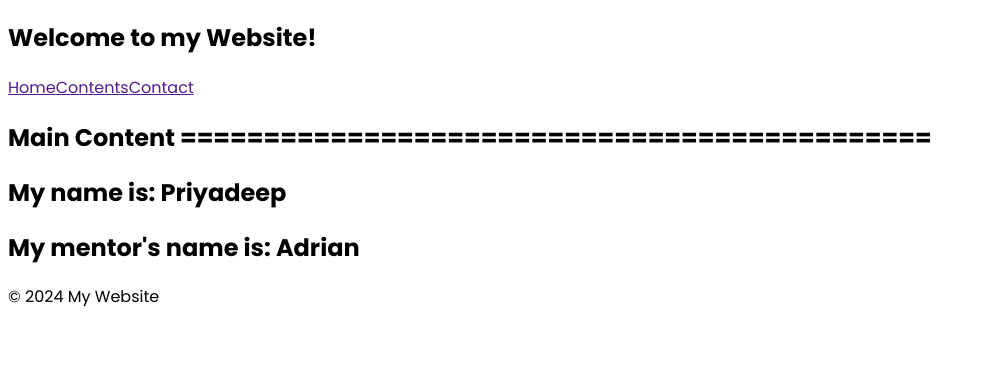
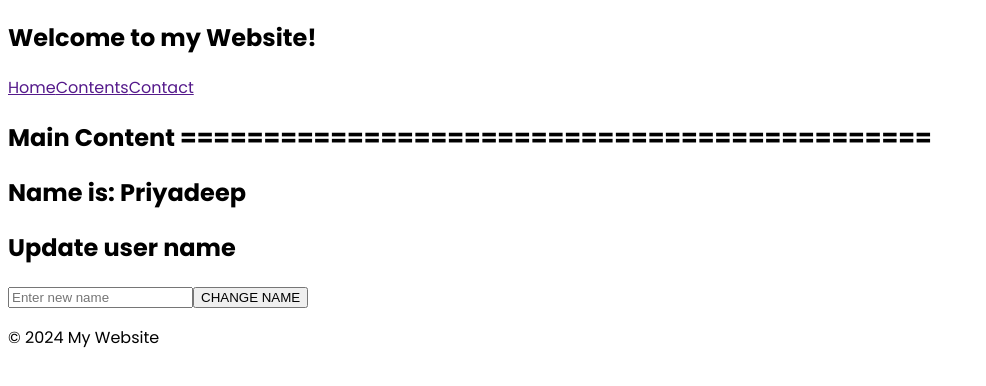
Before and after one commit to priyadeepsenwork/React-Demo-Course-1, a React (Vite) app: page / in a window 1280 px wide. Shown: the top 386 px of the page, without its empty margins (0-986 px from the left). Built offline with nearby package versions, Linux system fonts and the light colour scheme.

Commit message:
some minor bug fixes due to ESLint lazy loading error warning

```diff
--- /dev/null
+++ b/src/components/Exercise_05_useContext/Parent_05.jsx
@@ -0,0 +1,12 @@
+import React from 'react'
+import UserContext from './UserContext'
+
+const Parent_05 = () => {
+  return (
+    <main>
+        <UserContext />
+    </main>
+  )
+}
+
+export default Parent_05
--- /dev/null
+++ b/src/components/Exercise_05_useContext/UpdateUser.jsx
@@ -0,0 +1,36 @@
+import React from "react";
+import { UsersContext } from './UserContextStore'
+import { useContext, useState } from "react";
+
+const UpdateUser = () => {
+  const [inputValue, setInputValue] = useState("");
+  const {setName} = useContext(UsersContext);
+
+  const handleChange = (e) => setInputValue(e.target.value);
+
+  const handleSubmit = (e) => {
+    e.preventDefault();
+
+    if (inputValue.trim()) {
+      setName(inputValue);
+      setInputValue("");
+    }
+  };
+
+  return (
+    <section>
+      <h2>Update user name</h2>
+      <form onSubmit={handleSubmit}>
+        <input
+          type="text"
+          value={inputValue}
+          placeholder="Enter new name"
+          onChange={handleChange}
+        />
+        <button type="submit">CHANGE NAME</button>
+      </form>
+    </section>
+  );
+};
+
+export default UpdateUser;
--- /dev/null
+++ b/src/components/Exercise_05_useContext/UserContext.jsx
@@ -0,0 +1,18 @@
+// UserContext.jsx
+import React, { useState } from "react";
+import UserProfile from "./UserProfile";
+import UpdateUser from "./UpdateUser";
+import { UsersContext } from "./UserContextStore"
+
+const UserContext = () => {
+  const [name, setName] = useState("Priyadeep");
+
+  return (
+    <UsersContext.Provider value={{ name, setName }}>
+      <UserProfile />
+      <UpdateUser />
+    </UsersContext.Provider>
+  );
+};
+
+export default UserContext;
--- /dev/null
+++ b/src/components/Exercise_05_useContext/UserContextStore.jsx
@@ -0,0 +1,3 @@
+import {createContext} from 'react'
+
+export const UsersContext = createContext()
--- /dev/null
+++ b/src/components/Exercise_05_useContext/UserProfile.jsx
@@ -0,0 +1,14 @@
+import { UsersContext } from './UserContextStore'
+import { React, useContext } from 'react'
+
+const UserProfile = () => {
+    const {name} = useContext(UsersContext)
+
+  return (
+    <section>
+        <h2>Name is: {name}</h2>
+    </section>
+  )
+}
+
+export default UserProfile
--- a/src/components/Importer.jsx
+++ b/src/components/Importer.jsx
@@ -26,8 +26,11 @@ import CopyInput from "./Portal/CopyInput";
 import One_uEffect from "./THE_useEffect_Hook/One_uEffect";
 */
 
-import Exercise_04_importer from "./Exercise_04_useEffect/Exercise_04_importer";
-import Prop_driller_importer from "./PropertyDrilling/Prop_driller_importer";
+//import Exercise_04_importer from "./Exercise_04_useEffect/Exercise_04_importer";
+//import Prop_driller_importer from "./PropertyDrilling/Prop_driller_importer";
+import Parent_05 from "./Exercise_05_useContext/Parent_05";
+
+
 const Importer = () => {
   return (
     <main>
@@ -59,7 +62,8 @@ const Importer = () => {
 
       <section>
           {/* <Exercise_04_importer /> */}
-          <Prop_driller_importer />
+          {/* <Prop_driller_importer /> */}
+          <Parent_05 />
       </section>
     </main>
   );
```
